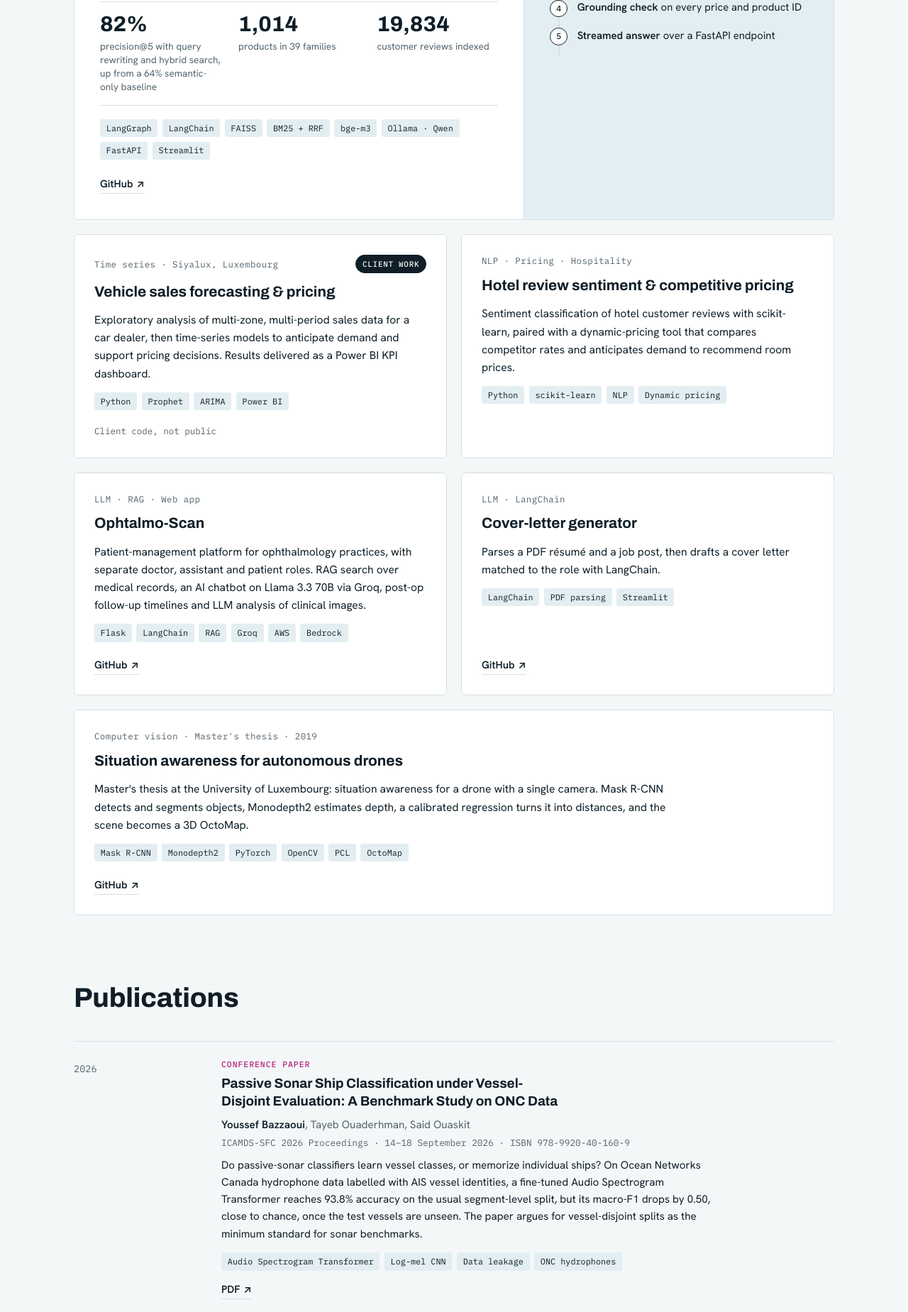
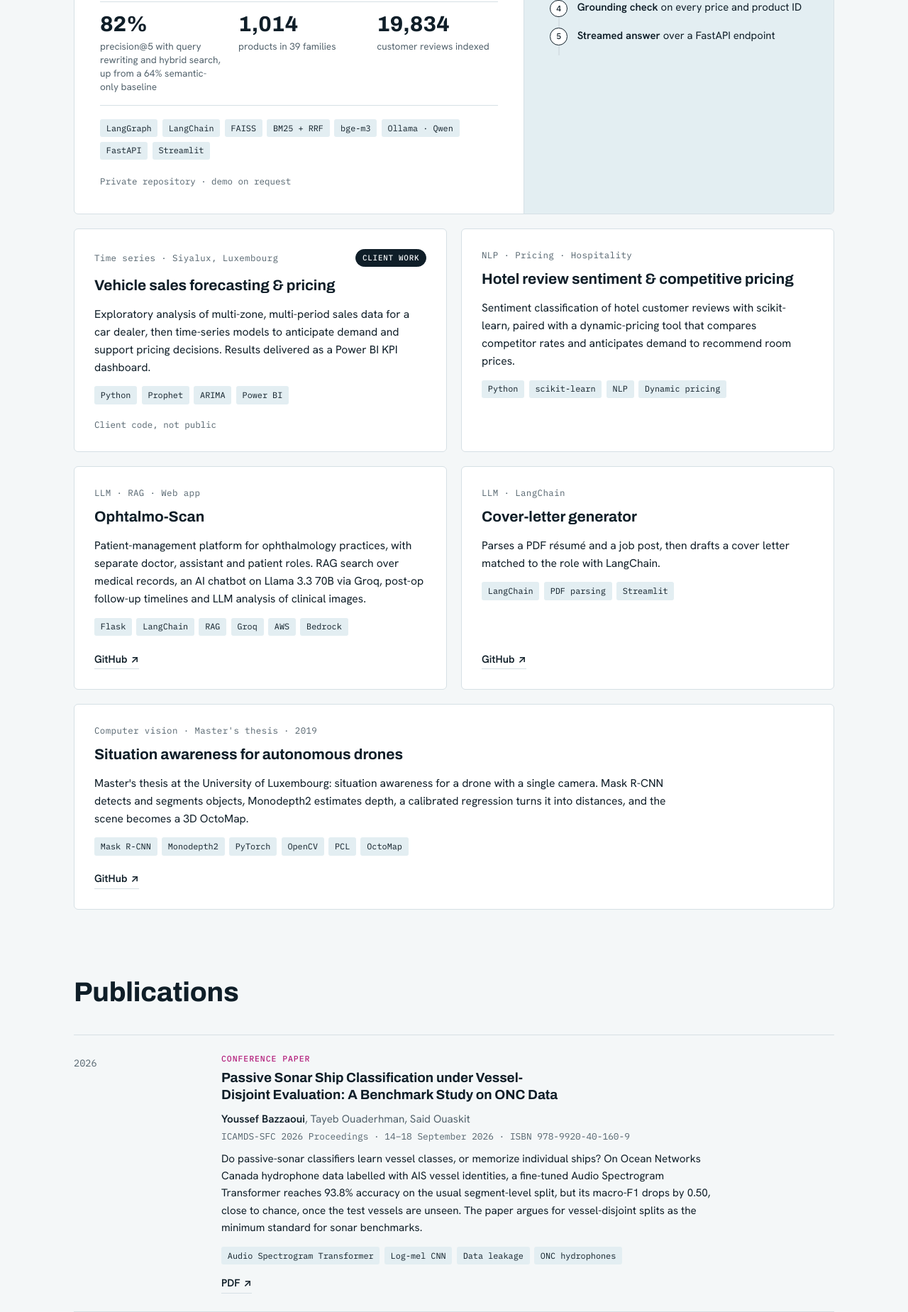
Before and after one commit to youssefbaz/portfolio, a Django app: page / in a window 1280 px wide. Shown: the part 1148-2997 px from the top of the page at 71% size. Run offline with Django 5.2, Linux system fonts and the light colour scheme.

Commit message:
Replace private retail repo link with demo-on-request note

```diff
--- a/base/templates/base/home.html
+++ b/base/templates/base/home.html
@@ -296,7 +296,7 @@ ul,ol{margin:0;padding:0;list-style:none}
             <div><dt><span lang="en">19,834</span><span lang="fr">19&#8239;834</span></dt><dd><span lang="en">customer reviews indexed</span><span lang="fr">avis clients indexés</span></dd></div>
           </dl>
           <ul class="tags"><li>LangGraph</li><li>LangChain</li><li>FAISS</li><li>BM25 + RRF</li><li>bge-m3</li><li>Ollama · Qwen</li><li>FastAPI</li><li>Streamlit</li></ul>
-          <div class="card__links"><a href="https://github.com/youssefbaz/Retail-Chat-Assistance-Project" target="_blank" rel="noopener">GitHub <span class="arr" aria-hidden="true">↗</span></a></div>
+          <div class="card__links"><span class="note"><span lang="en">Private repository · demo on request</span><span lang="fr">Repo privé · démo sur demande</span></span></div>
         </div>
         <div class="feature__flow">
           <h4><span lang="en">How a question is answered</span><span lang="fr">Comment une question est traitée</span></h4>
```
